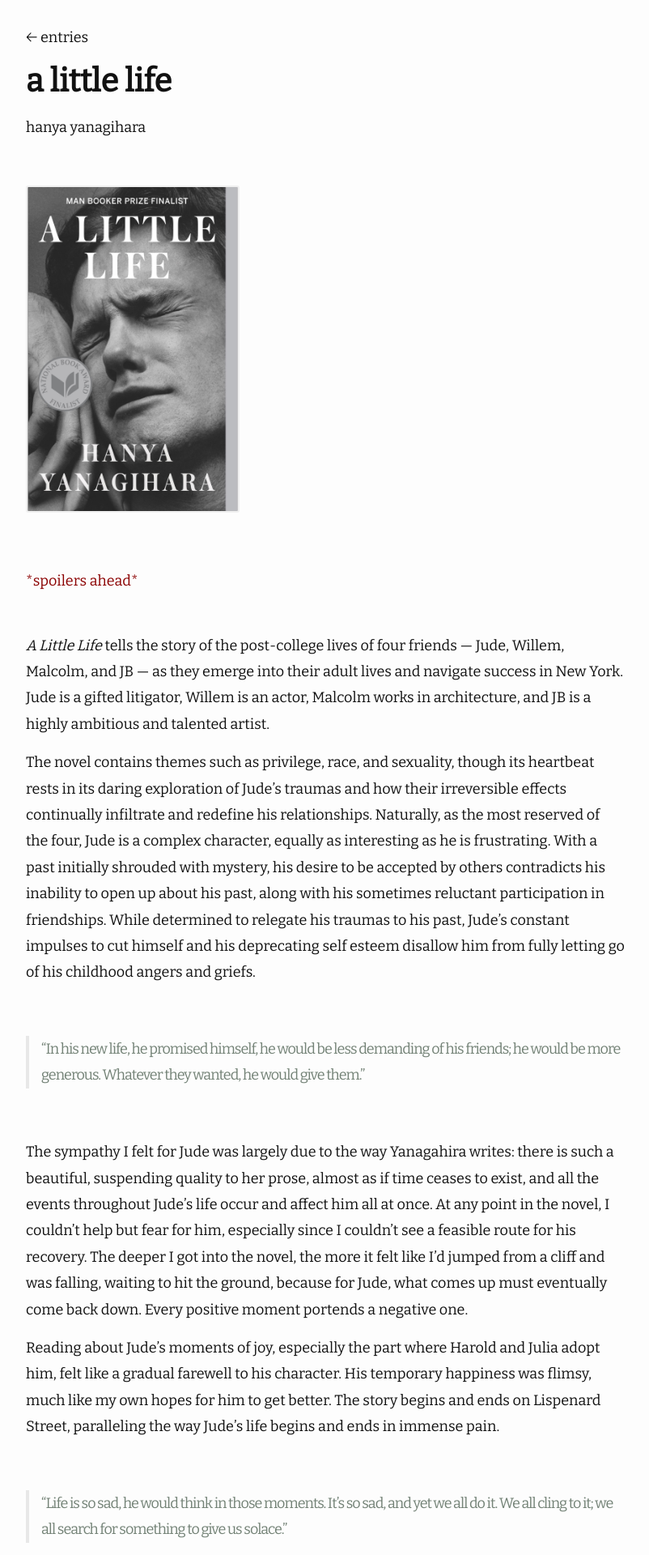
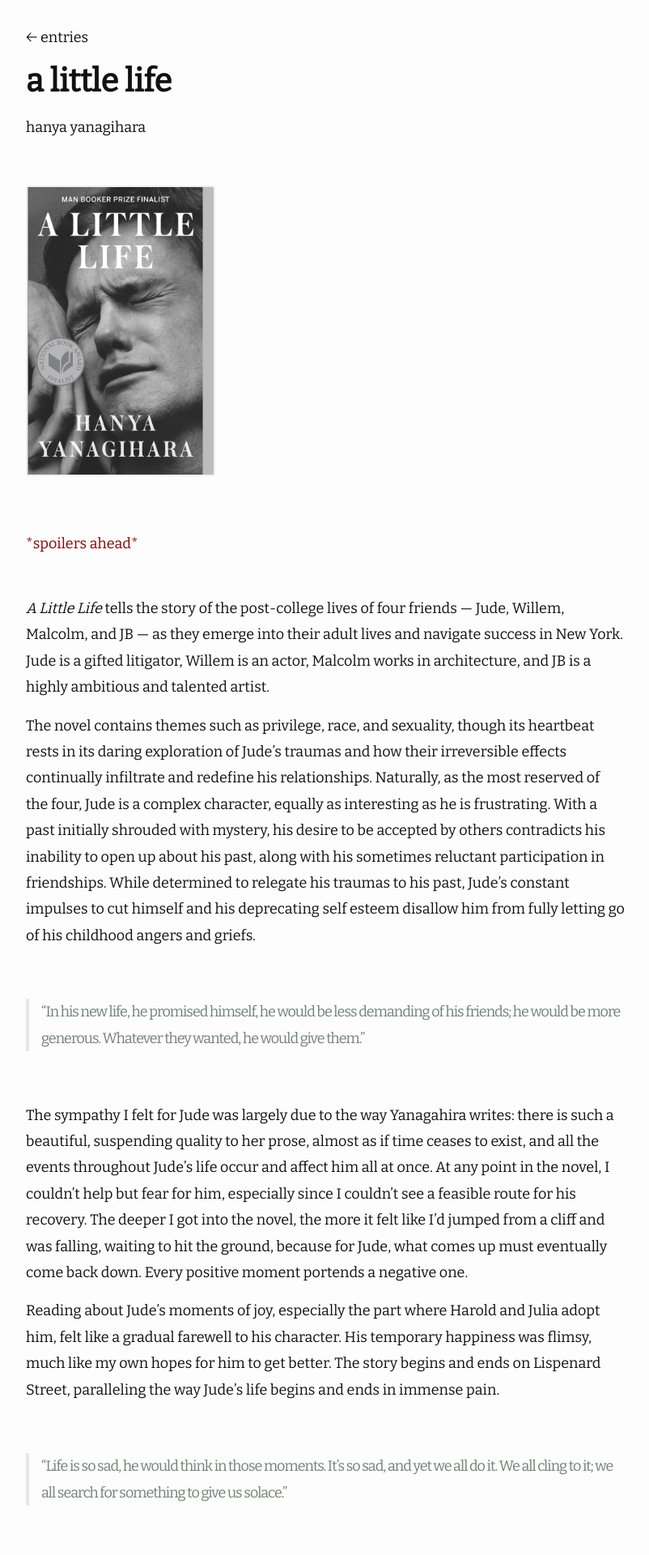
Before and after one commit to tracypaigereads/tracypaigereads.github.io, a Jekyll site: the page built from _posts/2023-09-18-a-little-life.md, in a window 1280 px wide. Shown: the top 1920 px of the page at 81% size, without its empty margins (238-1040 px from the left). Built offline with Jekyll 4.4.1, drawn with Linux system fonts in a browser that asks for light colours; nearby versions of some CDN libraries.

Commit message:
put max height and width on images

```diff
--- a/_posts/2023-09-18-a-little-life.md
+++ b/_posts/2023-09-18-a-little-life.md
@@ -5,7 +5,7 @@ author: "hanya yanagihara"
 categories: book_review
 ---
 
-<img src="\docs\assets\img\a_little_life.jpg" height="400" max-width="100%">
+<img src="\docs\assets\img\a_little_life.jpg" width="230" max-width="50%" max-height="50%">
 
 <br>
 
```
Also changed, not shown: _posts/2024-03-25-tfota-trilogy.md (+1 -1 lines).
